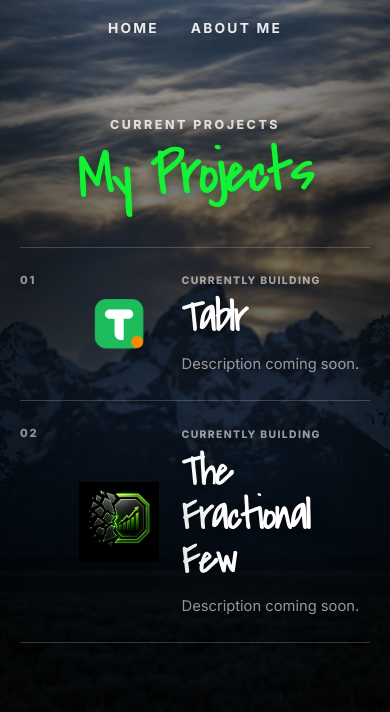
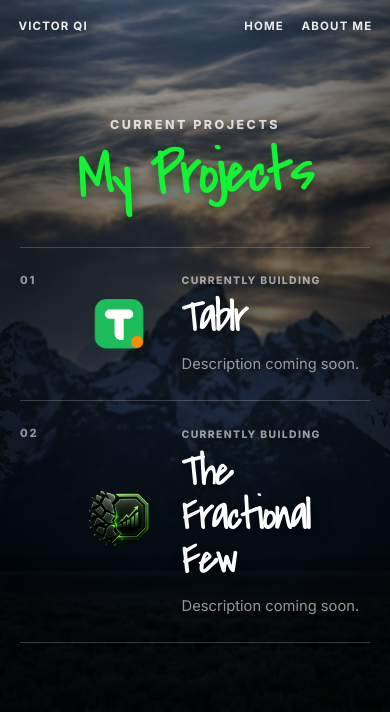
Before and after one commit to stridesz/victor-portfolio, a Next.js app: page /projects in a window 390 px wide. Shown: the top 712 px of the page. Built offline with nearby package versions, Linux system fonts and the light colour scheme.

Commit message:
Add Victor Qi wordmark, link projects, update Fractional Few logo
Adds a "Victor Qi" home link to the top-left of every page, links
Tablr and The Fractional Few project rows to their live sites, and
swaps in the new Fractional Few logo.

```diff
--- a/app/globals.css
+++ b/app/globals.css
@@ -102,6 +102,30 @@
 
 .top-nav a:hover,
 .top-nav a:focus-visible {
+  color: var(--ye-green);
+  text-shadow: 0 0 20px rgba(19, 242, 53, 0.38), 0 2px 18px rgba(0, 0, 0, 0.75);
+  transform: translateY(-1px);
+  outline: none;
+}
+
+.site-wordmark {
+  position: fixed;
+  top: clamp(1.15rem, 3vw, 2rem);
+  left: clamp(1.15rem, 3vw, 2rem);
+  z-index: 6;
+  color: rgba(255, 255, 255, 0.92);
+  text-decoration: none;
+  font-size: clamp(0.86rem, 1.15vw, 1rem);
+  font-weight: 700;
+  letter-spacing: 0.16em;
+  text-transform: uppercase;
+  text-shadow: 0 2px 18px rgba(0, 0, 0, 0.75);
+  white-space: nowrap;
+  transition: color 170ms ease, text-shadow 170ms ease, transform 170ms ease;
+}
+
+.site-wordmark:hover,
+.site-wordmark:focus-visible {
   color: var(--ye-green);
   text-shadow: 0 0 20px rgba(19, 242, 53, 0.38), 0 2px 18px rgba(0, 0, 0, 0.75);
   transform: translateY(-1px);
@@ -316,6 +340,15 @@
   gap: clamp(1rem, 4vw, 3.6rem);
   min-height: clamp(11rem, 22vw, 17rem);
   border-bottom: 1px solid rgba(255, 255, 255, 0.2);
+  text-decoration: none;
+  color: inherit;
+  transition: opacity 170ms ease;
+}
+
+.project-row:hover,
+.project-row:focus-visible {
+  opacity: 0.82;
+  outline: none;
 }
 
 .project-index {
@@ -379,14 +412,25 @@
     padding: 1rem;
   }
 
-  .top-nav {
+  .top-nav,
+  .projects-nav {
     top: 1.1rem;
-    gap: 1.55rem;
+    left: auto;
+    right: 1.1rem;
+    transform: none;
+    gap: 1.1rem;
   }
 
-  .top-nav a {
-    font-size: 0.78rem;
-    letter-spacing: 0.12em;
+  .top-nav a,
+  .projects-nav a {
+    font-size: 0.72rem;
+    letter-spacing: 0.1em;
+  }
+
+  .site-wordmark {
+    top: 1.1rem;
+    font-size: 0.72rem;
+    letter-spacing: 0.1em;
   }
 
   .landing-content {
@@ -455,6 +499,10 @@
     font-size: 0.72rem;
   }
 
+  .site-wordmark {
+    font-size: 0.72rem;
+  }
+
   .social-links {
     max-width: 220px;
   }
--- a/app/page.tsx
+++ b/app/page.tsx
@@ -38,6 +38,10 @@
   return (
     <main className="landing-page" aria-label="Victor Qi portfolio landing page">
       <div className="landing-backdrop" />
+
+      <a href="/" className="site-wordmark" aria-label="Victor Qi home">
+        Victor Qi
+      </a>
 
       <nav className="top-nav" aria-label="Primary navigation">
         <a href="/projects">My Projects</a>
--- a/app/projects/page.tsx
+++ b/app/projects/page.tsx
@@ -19,17 +19,23 @@
     name: "Tablr",
     logo: "/projects/tablr-logo.png",
     logoAlt: "Tablr logo",
+    href: "https://jointablr.com",
   },
   {
     name: "The Fractional Few",
     logo: "/projects/fractional-few-logo.png",
     logoAlt: "The Fractional Few logo",
+    href: "https://whop.com/the-fractional-few",
   },
 ];
 
 export default function ProjectsPage() {
   return (
     <main className="projects-page">
+      <Link href="/" className="site-wordmark" aria-label="Victor Qi home">
+        Victor Qi
+      </Link>
+
       <nav className="projects-nav" aria-label="Projects navigation">
         <Link href="/">Home</Link>
         <Link href="/#about-me">About Me</Link>
@@ -44,7 +50,13 @@
 
       <section className="project-list" aria-label="Current projects">
         {currentProjects.map((project, index) => (
-          <article className="project-row" key={project.name}>
+          <a
+            href={project.href}
+            target="_blank"
+            rel="noopener noreferrer"
+            className="project-row"
+            key={project.name}
+          >
             <div className="project-index">{String(index + 1).padStart(2, "0")}</div>
             <div className="project-logo-wrap">
               <Image
@@ -61,7 +73,7 @@
               <h2 className={`${coverScrawl.className} project-name`}>{project.name}</h2>
               <p className="project-placeholder">Description coming soon.</p>
             </div>
-          </article>
+          </a>
         ))}
       </section>
     </main>
```
Also changed, not shown: public/projects/fractional-few-logo.png.
